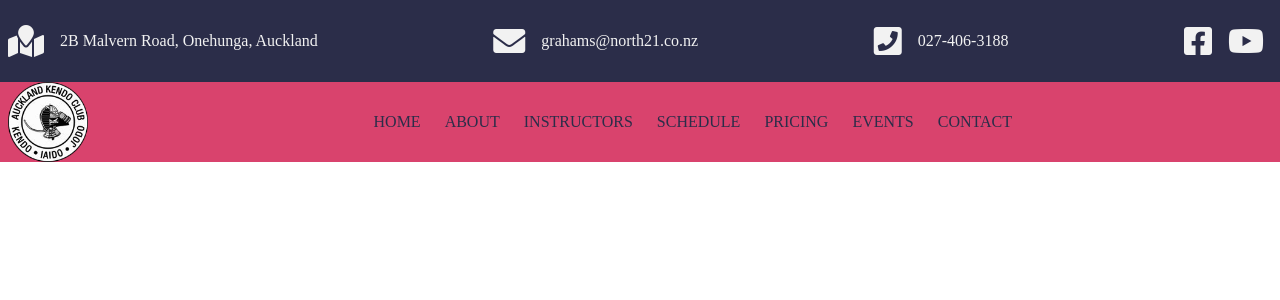
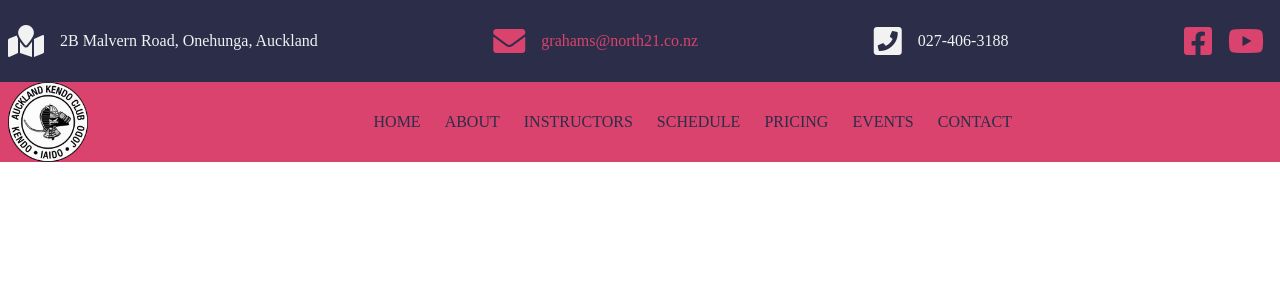
Before and after one commit to weilingxie/akc, a React (Create React App) app: page / in a window 1280 px wide. Shown: the top 300 px of the page. Built offline with nearby package versions, Linux system fonts and the light colour scheme.

Commit message:
Adjust Header color

```diff
--- a/src/components/Header.scss
+++ b/src/components/Header.scss
@@ -6,7 +6,6 @@ header {
     text-align: center;
     width: 100%;
     padding: 1em 0;
-
 
     .header-sub {
         text-align: left;
@@ -26,56 +25,11 @@ header {
                      padding-right: 0.5em;
                  }
              }
-
+             .header-email, .header-social-media {
+                 color: var(--color-secondary);
+             }
         }
     }
-
-
-
-
-
-    // .header-address {
-    //     display: inline-flex;
-    //     align-items: center;
-    //     .header-address-text {
-    //         margin-left: 0.5em;
-    //     }
-    //     margin-left: 0.5em;
-    // }
-
-    // .header-email {
-    //     color: var(--color-secondary);
-    //     display: inline-flex;
-    //     align-items: center;
-    //     .header-email-text {
-    //         margin-left: 0.5em;
-    //         padding-right:0.5em;
-    //         border-right: 0.15rem solid var(--color-secondary);
-    //     }
-    // }
-
-    // .header-right {
-    //     .header-phone {
-    //         display: inline-flex;
-    //         align-items: center;
-    //         .header-phone-text {
-    //             margin-left:0.5em;
-    //             padding-right:0.5em;
-    //             border-right: 0.15rem solid var(--color-secondary);
-    //         }
-    //         margin-left: 0.5em;
-
-    //     }
-
-    //     .header-social-media {
-    //         display: inline-flex;
-    //         align-items: center;
-    //         i {
-    //             margin-left: 0.5em;
-    //         }
-    //         margin-right: 0.5em;
-    //     }
-    // }
   }
 
   @media screen and (min-width: 800px) {
--- a/src/design-tokens/css-variables.scss
+++ b/src/design-tokens/css-variables.scss
@@ -4,5 +4,5 @@
     --color-additional: #F2F2F2;
     --color-primary-opacity: rgba(43, 45, 73, 0.1);
     --color-secondary:rgba(217, 67, 109, 1);
-    --color-additional: rgba(242, 242, 242, 1);
+    --color-additional-opacity: rgba(242, 242, 242, 1);
 }
```
Also changed, not shown: src/components/Navbar.scss (line endings or trailing spaces), 3 other files (tests, documents, lock files or other folders).
